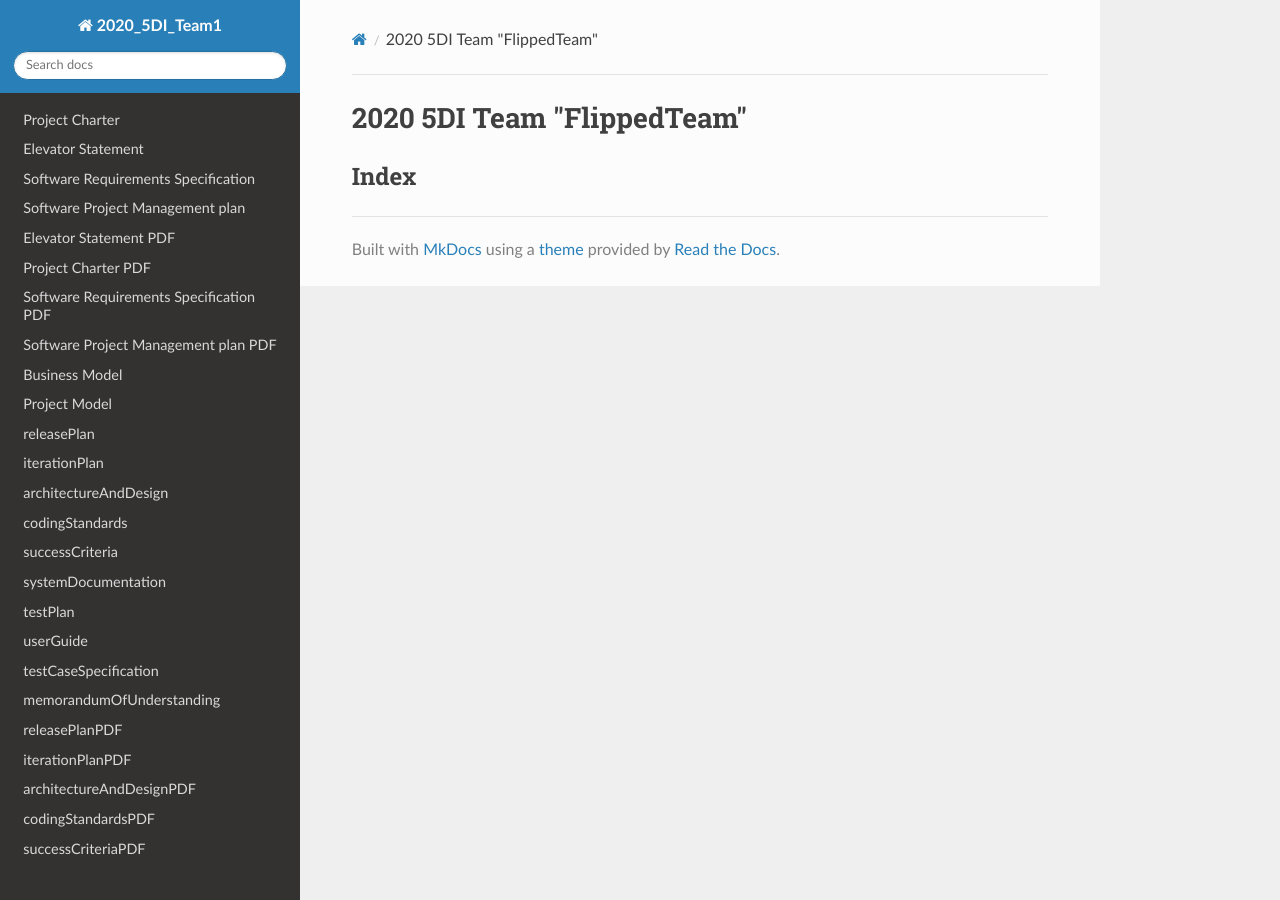
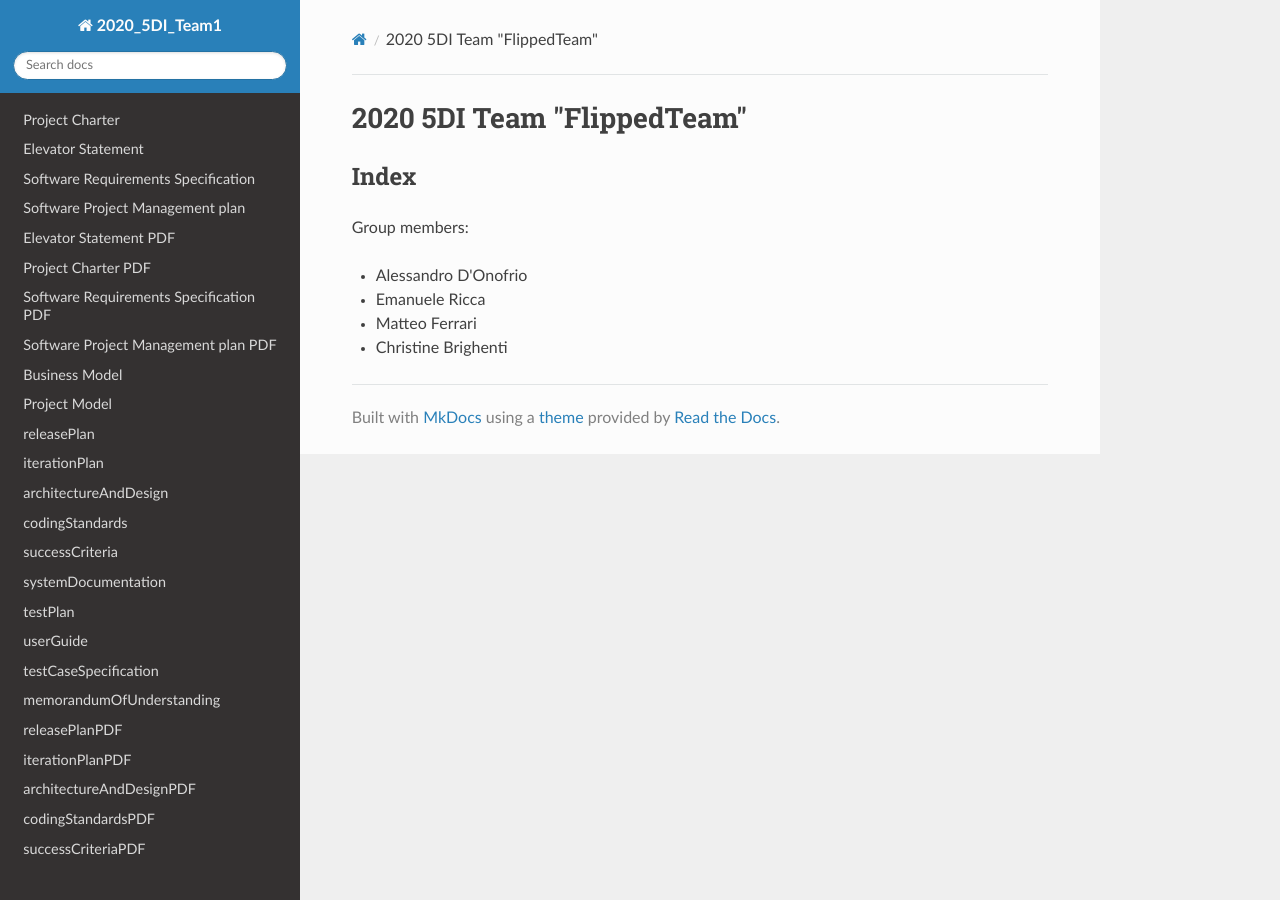
Before and after one commit to FlippedAle/2020_5DI_Team1_DOnofrio, an MkDocs documentation site: the page built from docs/index.md, in a window 1280 px wide. Built offline with MkDocs 1.6.1, drawn with Linux system fonts in a browser that asks for light colours; nearby versions of some CDN libraries.

Commit message:
Update index.md

```diff
--- a/docs/index.md
+++ b/docs/index.md
@@ -1,3 +1,10 @@
 # 2020 5DI Team "FlippedTeam"
 
 ## Index
+
+Group members:
+
+* Alessandro D'Onofrio
+* Emanuele Ricca
+* Matteo Ferrari
+* Christine Brighenti
```
